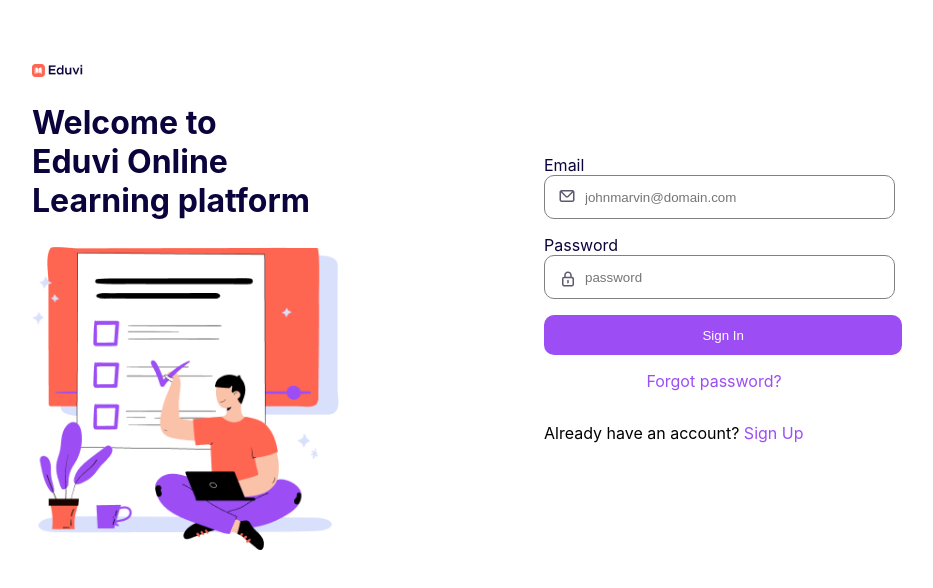
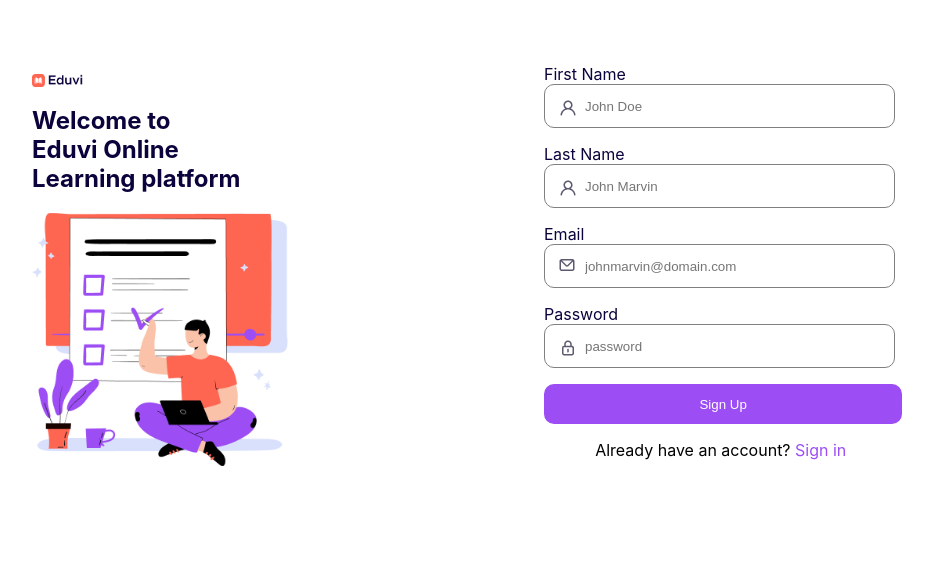
Before and after one commit to steven-mpawulo/mentor-app, a React (Create React App) app: page / in a window 1280 px wide. Shown: the top 588 px of the page, without its empty margins (96-1029 px from the left). Built offline with nearby package versions, Linux system fonts and the light colour scheme.

Commit message:
works on html for header for home

```diff
--- a/src/App.js
+++ b/src/App.js
@@ -1,12 +1,12 @@
 import React from 'react'
-// import Signup from './components/signup/Signup'
-import Login from './components/login/Login'
+import Signup from './components/signup/Signup'
+// import Login from './components/login/Login'
 
 const App = () => {
   return (
     <div>
-      {/* <Signup/> */}
-      <Login/>
+      <Signup/>
+      {/* <Login/> */}
     </div>
   )
 }
--- a/src/components/common/textinput/TextInput.js
+++ b/src/components/common/textinput/TextInput.js
@@ -8,7 +8,7 @@ const TextInput = ({type, placeholder, label, customIcon, inputValue, onChangeHa
         <br />
         <div className="container-for-input">
           <img src={customIcon} alt="custom-icon" className="custom-icon"/>
-        <input type={type} placeholder= {placeholder} name= {label} id= {label} value={inputValue} onChange={onChangeHandler}/>
+        <input type={type} placeholder= {placeholder} name= {label} id= {label} value={inputValue} onChange={onChangeHandler} required/>
         </div>
 
     </div>
--- a/src/components/login/Login.js
+++ b/src/components/login/Login.js
@@ -14,11 +14,20 @@ const Login = () => {
     const [isLoading, setIsLoading] = useState(false);
 
     const onEmailChanged = (event) => {
+        if (email !== null) {
             setEmail(event.target.value);
+        } else {
+            console.log("please provide email");
+        }
+
     }
 
     const onPasswordChanged = (event) => {
+        if (password !== null) {
             setPassword(event.target.value);
+        } else {
+            console.log("please provide password");
+        }
     }
 
     const login =  async (url, data) => {
@@ -50,11 +59,16 @@ const Login = () => {
         event.preventDefault();
         console.log('email', email);
         console.log('password', password);
+        if (email && password) {
             const data = {
                 "email": email,
                 "password": password,
             }
             login("http://localhost:5000/api/v1/signin", data);
+        } else {
+            setIsLoading(false);
+            console.log("please provide email and password");
+        }
     }
     return (
         <main className='login-main-container'>
@@ -66,7 +80,7 @@ const Login = () => {
                 </div>
                 <div className="login-right-container">
                     <form action="">
-                    <TextInput label={"Email"} placeholder={"johnmarvin@domain.com"} type={"email"} customIcon={messageIcon} inputValue={email} onChangeHandler={onEmailChanged}/>
+                    <TextInput label={"Email"} placeholder={"johnmarvin@domain.com"} type={"email"} customIcon={messageIcon} inputValue={email} onChangeHandler={onEmailChanged} />
                     <TextInput label={"Password"} placeholder={"password"} type={"password"} customIcon={padlockIcon} inputValue={password} onChangeHandler={onPasswordChanged} />
                     <Button buttonText={isLoading ? <Spinner name='sk-chase' color='white' fadeIn='none'/>: "Sign In"} onClickHandler={onButtonClicked} />
                     </form>
```
Also changed, not shown: src/components/home/header/HomeHeader.js (added, +17 -0 lines), src/components/home/Home.js (added), src/components/home/header/homeHeader.css (added), src/components/home/home.css (added), src/images/accountIcon.png (added). Lines whose indentation alone changed are shown as unchanged.
